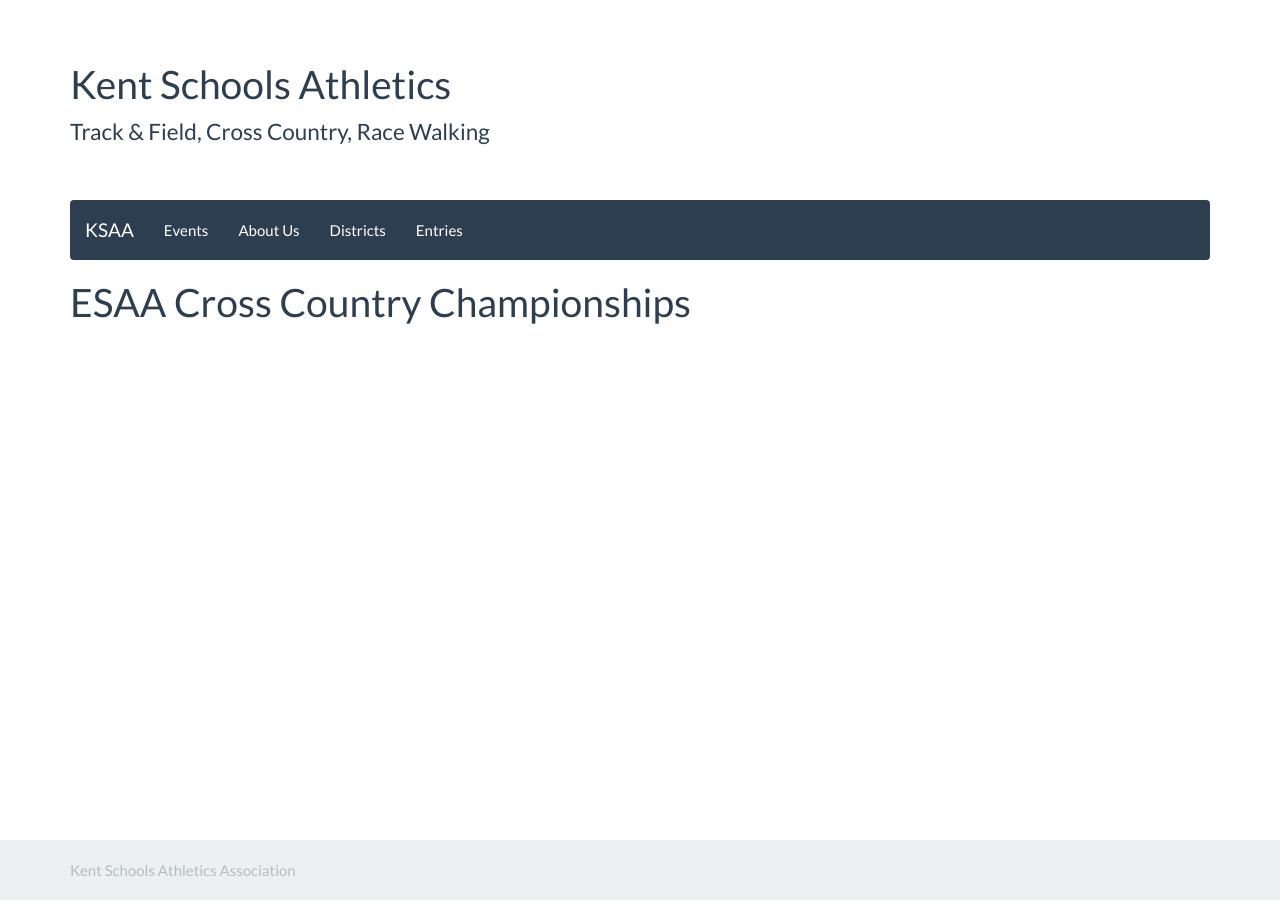
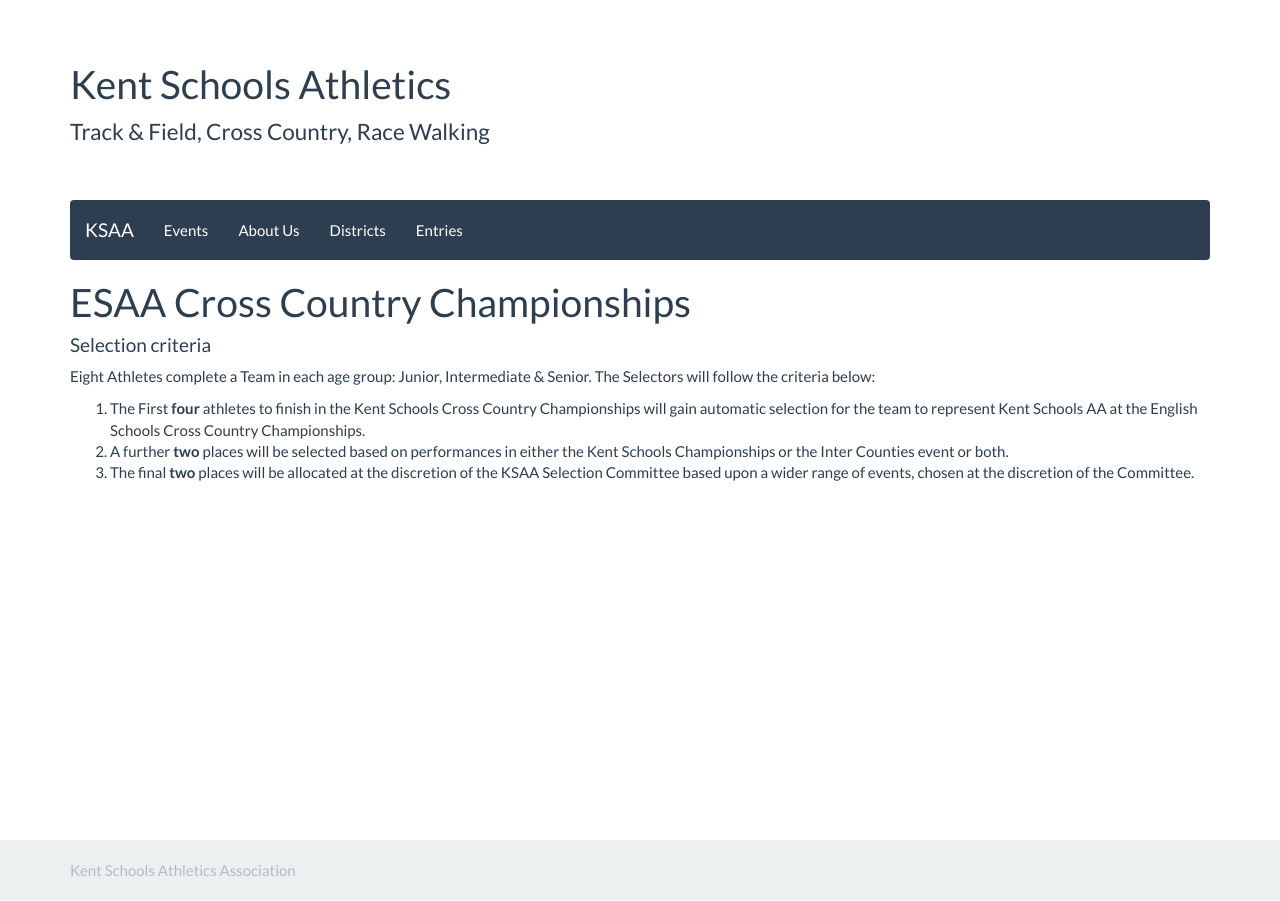
Before and after one commit to chrisnewark/chrisnewark.github.io, a Jekyll site: the page built from _events/15-16/2016-03-05-esaa-cross-country-championships.md, in a window 1280 px wide. Built offline with Jekyll 4.4.1, drawn with Linux system fonts in a browser that asks for light colours; nearby versions of some CDN libraries.

Commit message:
Added esaa selection criteria

```diff
--- a/_events/15-16/2016-03-05-esaa-cross-country-championships.md
+++ b/_events/15-16/2016-03-05-esaa-cross-country-championships.md
@@ -4,3 +4,11 @@
 date: 05 March 2016
 location: Nottingham
 ---
+
+#### Selection criteria
+
+Eight Athletes complete a Team in each age group: Junior, Intermediate & Senior. The Selectors will follow the criteria below:
+
+1. The First **four** athletes to finish in the Kent Schools Cross Country Championships will gain automatic selection for the team to represent Kent Schools AA at the English Schools Cross Country Championships.
+2. A further **two** places will be selected based on performances in either the Kent Schools Championships or the Inter Counties event or both.
+3. The final **two** places will be allocated at the discretion of the KSAA Selection Committee based upon a wider range of events, chosen at the discretion of the Committee.
```
